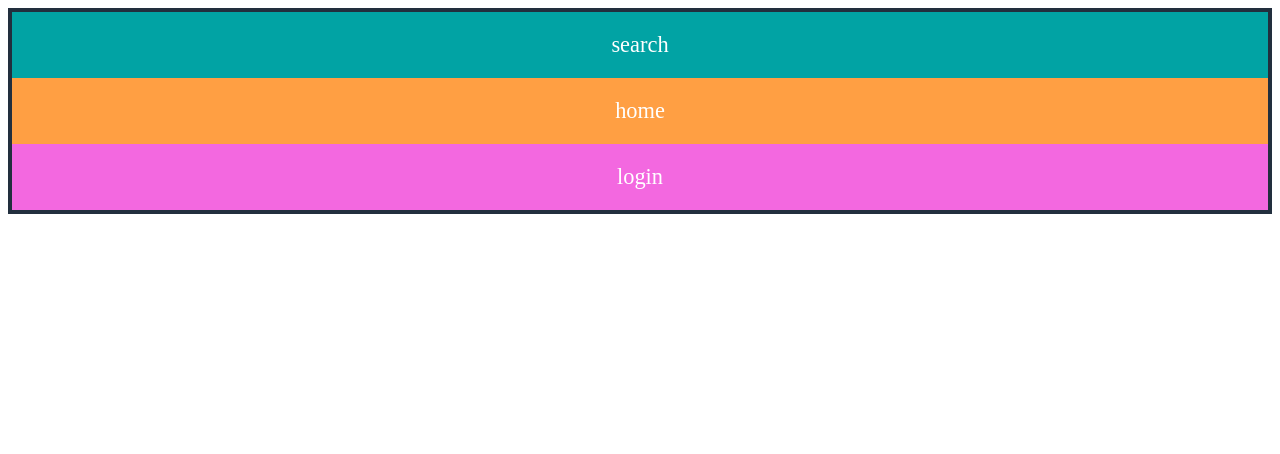
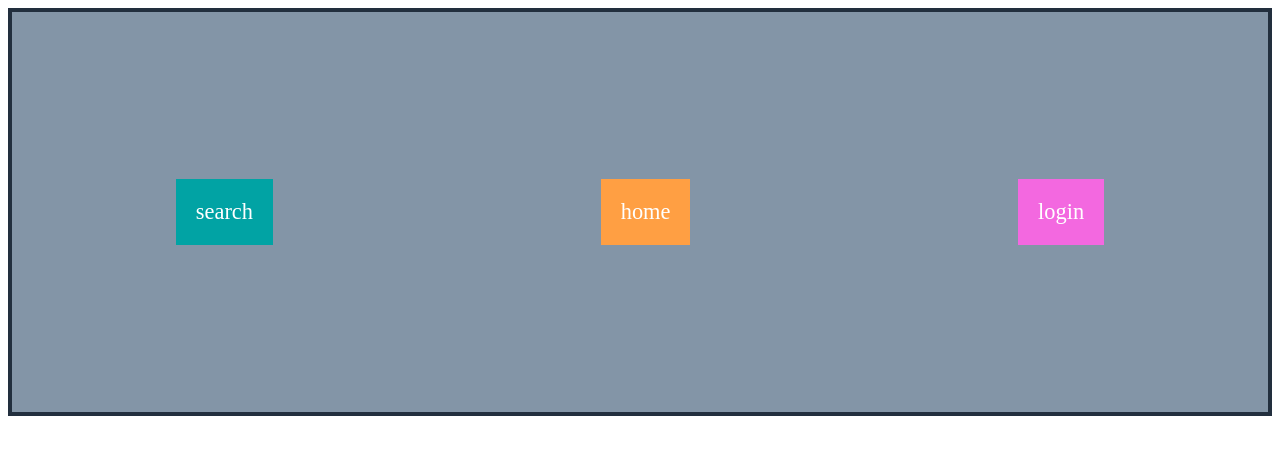
Before and after one commit to alirezaghorbani1983/fullstack-bootcamp, a plain HTML site: page flexbox/index.html in a window 1280 px wide. Drawn offline with Linux system fonts and the light colour scheme.

Commit message:
centeralisition

```diff
--- a/flexbox/flexbox.css
+++ b/flexbox/flexbox.css
@@ -1,6 +1,6 @@
 .container {
     display: flex;
-    flex-direction: column;
-    justify-content: space-between;
+    flex-direction: row;
+    justify-content: space-around;
+    align-items: center;
 }
-main axis cross axis
--- a/flexbox/main.css
+++ b/flexbox/main.css
@@ -5,6 +5,7 @@ body {
 .container {
     background-color: #8395a7;
     border: 4px solid #222f3e;
+    height: 400px;
 }
 
 .container>div {
```
